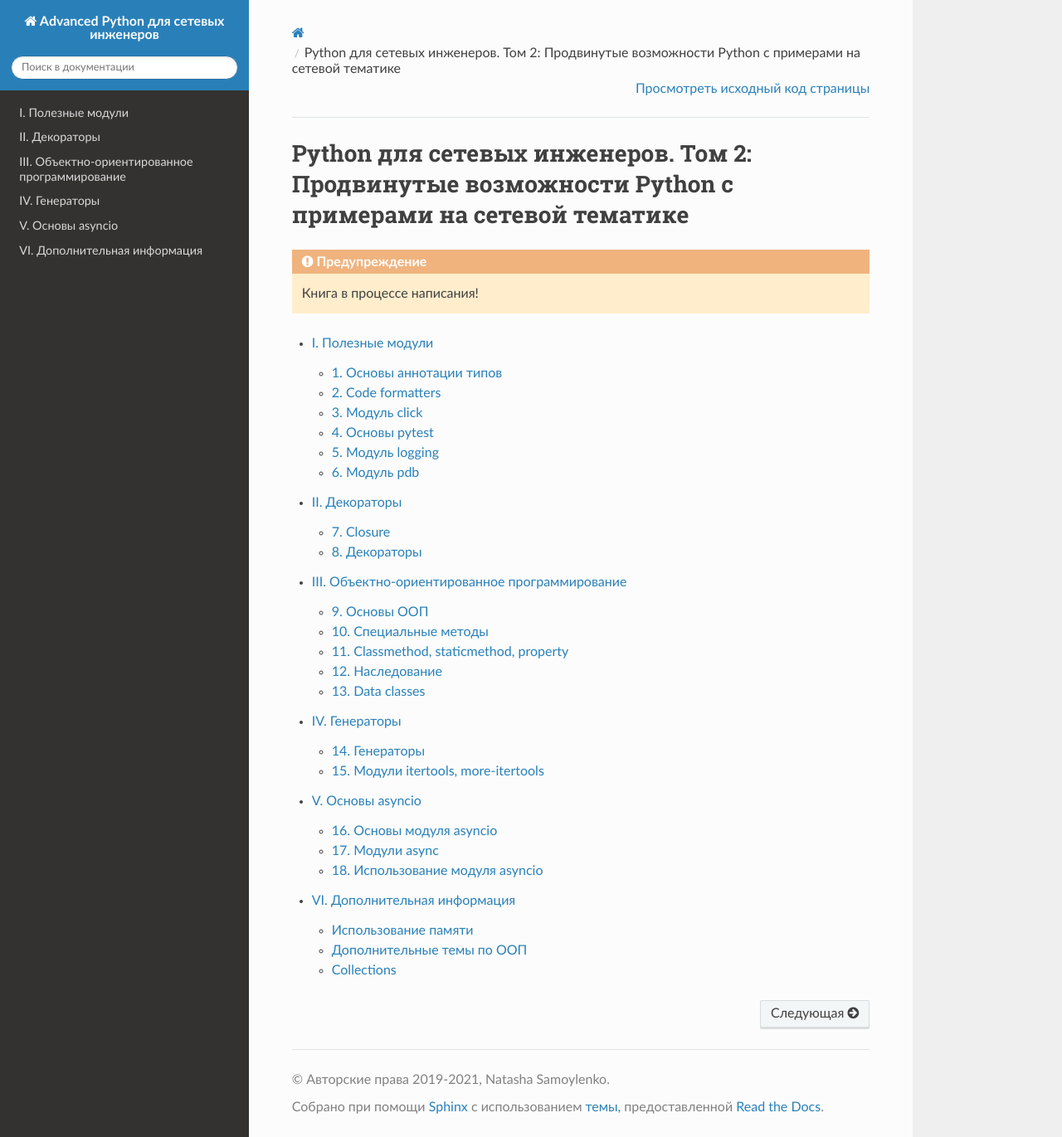
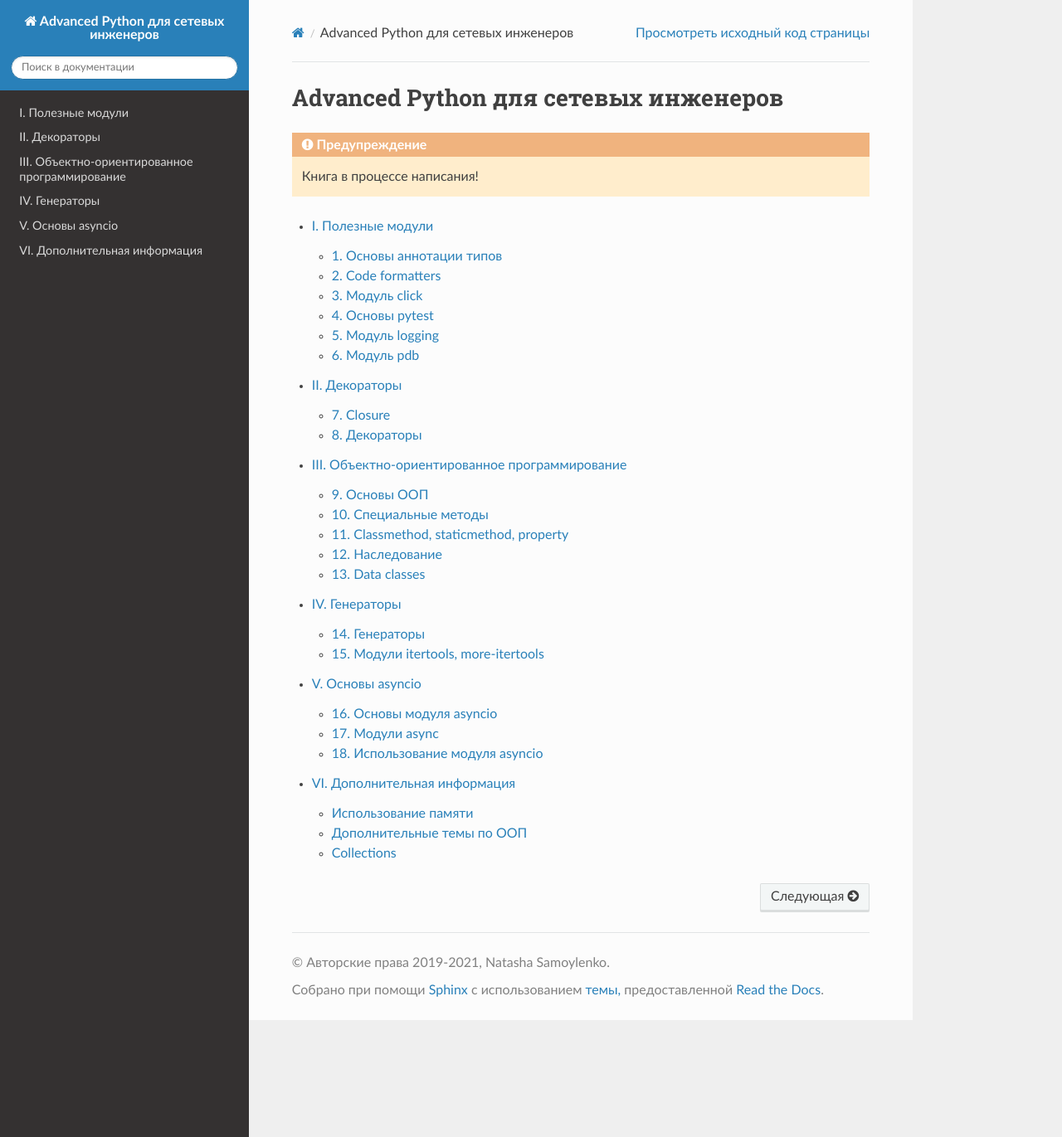
Before and after one commit to natenka/advpyneng-book, a Sphinx documentation site: the page built from docs/source/index.rst, in a window 1280 px wide and 1371 px high. Shown: the whole window at 83% size. Built offline with Sphinx 7.4.7 and the Read the Docs theme 2.0.0, drawn with Linux system fonts in a browser that asks for light colours; pages that are not in the unit, such as notebooks, are missing from menus.

Commit message:
update index

```diff
--- a/docs/source/contents.rst
+++ b/docs/source/contents.rst
@@ -1,5 +1,5 @@
-Python для сетевых инженеров. Том 2: Продвинутые возможности Python с примерами на сетевой тематике
-===================================================================================================
+Advanced Python для сетевых инженеров
+=====================================
 
 .. warning::
 
--- a/docs/source/index.rst
+++ b/docs/source/index.rst
@@ -1,5 +1,5 @@
-Python для сетевых инженеров. Том 2: Продвинутые возможности Python с примерами на сетевой тематике
-===================================================================================================
+Advanced Python для сетевых инженеров
+=====================================
 
 .. warning::
 
```
